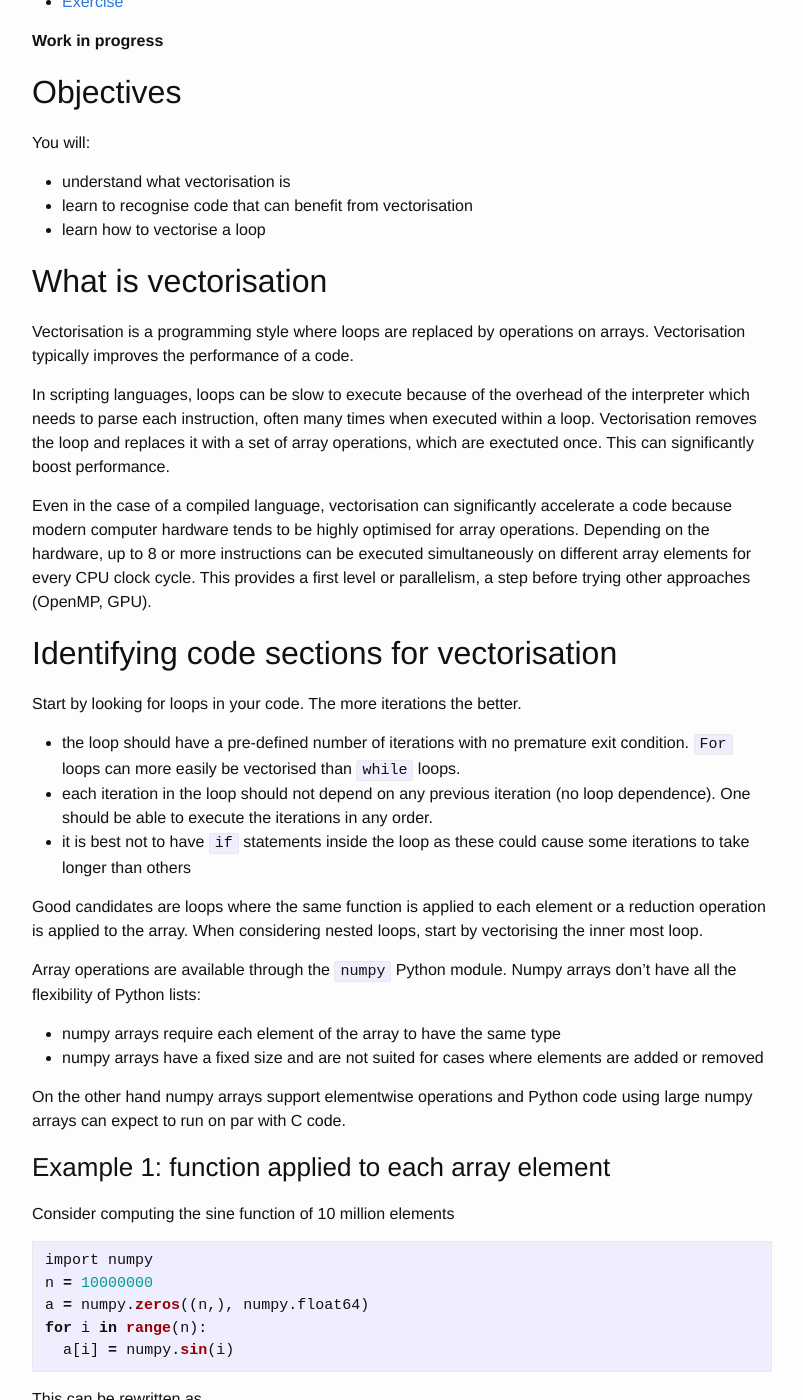
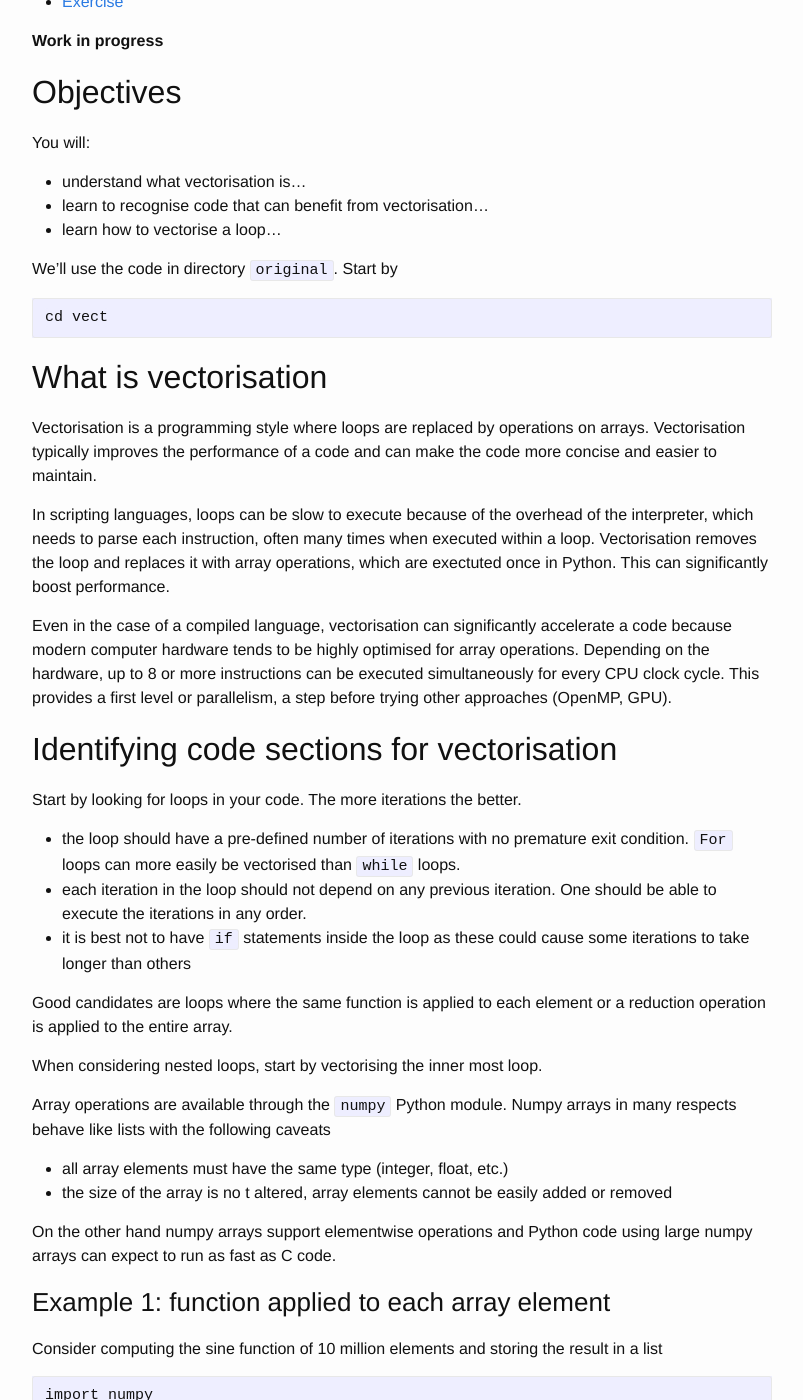
Before and after one commit to nesi/perf-training, a Jekyll site: the page built from _lessons/python-scatter/02-vectorising.md, in a window 1280 px wide and 1400 px high, scrolled down 565 px. Shown: the whole window, without its empty margins (238-1041 px from the left). Built offline with Jekyll 4.4.1, drawn with Linux system fonts in a browser that asks for light colours; some of the changed text lies outside the part shown.

Commit message:
~ change to new directory structure

````diff
--- a/_lessons/python-scatter/02-vectorising.md
+++ b/_lessons/python-scatter/02-vectorising.md
@@ -11,38 +11,45 @@
 
 You will:
 
-* understand what vectorisation is
-* learn to recognise code that can benefit from vectorisation
-* learn how to vectorise a loop
+* understand what vectorisation is...
+* learn to recognise code that can benefit from vectorisation...
+* learn how to vectorise a loop...
+
+We'll use the code in directory `original`. Start by
+```
+cd vect
+```
 
 ## What is vectorisation
 
-Vectorisation is a programming style where loops are replaced by operations on arrays. Vectorisation typically improves the performance of a code.
+Vectorisation is a programming style where loops are replaced by operations on arrays. Vectorisation typically improves the performance of a code and can make the code more concise and easier to maintain.
 
-In scripting languages, loops can be slow to execute because of the overhead of the interpreter which needs to parse each instruction, often many times when executed within a loop. Vectorisation removes the loop and replaces it with a set of array operations, which are exectuted once. This can significantly boost performance.
+In scripting languages, loops can be slow to execute because of the overhead of the interpreter, which needs to parse each instruction, often many times when executed within a loop. Vectorisation removes the loop and replaces it with array operations, which are exectuted once in Python. This can significantly boost performance.
 
-Even in the case of a compiled language, vectorisation can significantly accelerate a code because modern computer hardware tends to be highly optimised for array operations. Depending on the hardware, up to 8 or more instructions can be executed simultaneously on different array elements for every CPU clock cycle. This provides a first level or parallelism, a step before trying other approaches (OpenMP, GPU).
+Even in the case of a compiled language, vectorisation can significantly accelerate a code because modern computer hardware tends to be highly optimised for array operations. Depending on the hardware, up to 8 or more instructions can be executed simultaneously for every CPU clock cycle. This provides a first level or parallelism, a step before trying other approaches (OpenMP, GPU).
 
 ## Identifying code sections for vectorisation
 
 Start by looking for loops in your code. The more iterations the better.
 
  * the loop should have a pre-defined number of iterations with no premature exit condition. `For` loops can more easily be vectorised than `while` loops.
- * each iteration in the loop should not depend on any previous iteration (no loop dependence). One should be able to execute the iterations in any order.
+ * each iteration in the loop should not depend on any previous iteration. One should be able to execute the iterations in any order.
  * it is best not to have `if` statements inside the loop as these could cause some iterations to take longer than others
 
-Good candidates are loops where the same function is applied to each element or a reduction operation is applied to the array. When considering nested loops, start by vectorising the inner most loop.
+Good candidates are loops where the same function is applied to each element or a reduction operation is applied to the entire array.
 
-Array operations are available through the `numpy` Python module. Numpy arrays don't have all the flexibility of Python lists:
+When considering nested loops, start by vectorising the inner most loop.
 
- * numpy arrays require each element of the array to have the same type
- * numpy arrays have a fixed size and are not suited for cases where elements are added or removed
+Array operations are available through the `numpy` Python module. Numpy arrays in many respects behave like lists with the following caveats
 
-On the other hand numpy arrays support elementwise operations and Python code using large numpy arrays can expect to run on par with C code.
+ * all array elements must have the same type (integer, float, etc.)
+ * the size of the array is no t altered, array elements cannot be easily added or removed
+
+On the other hand numpy arrays support elementwise operations and Python code using large numpy arrays can expect to run as fast as C code.
 
 ### Example 1: function applied to each array element
 
-Consider computing the sine function of 10 million elements
+Consider computing the sine function of 10 million elements and storing the result in a list
 ```python
 import numpy
 n = 10000000
@@ -50,13 +57,14 @@
 for i in range(n):
   a[i] = numpy.sin(i)
 ```
-This can be rewritten as
+
+The equivalent, vectorised version
 ```python
 import numpy
 n = 10000000
 a = numpy.sin(numpy.linspace(0, n - 1, n))
 ```
-The second, vectorised version will run about 10 times faster.
+runs about 10 times faster.
 
 ### Example 2: total sum
 
````
